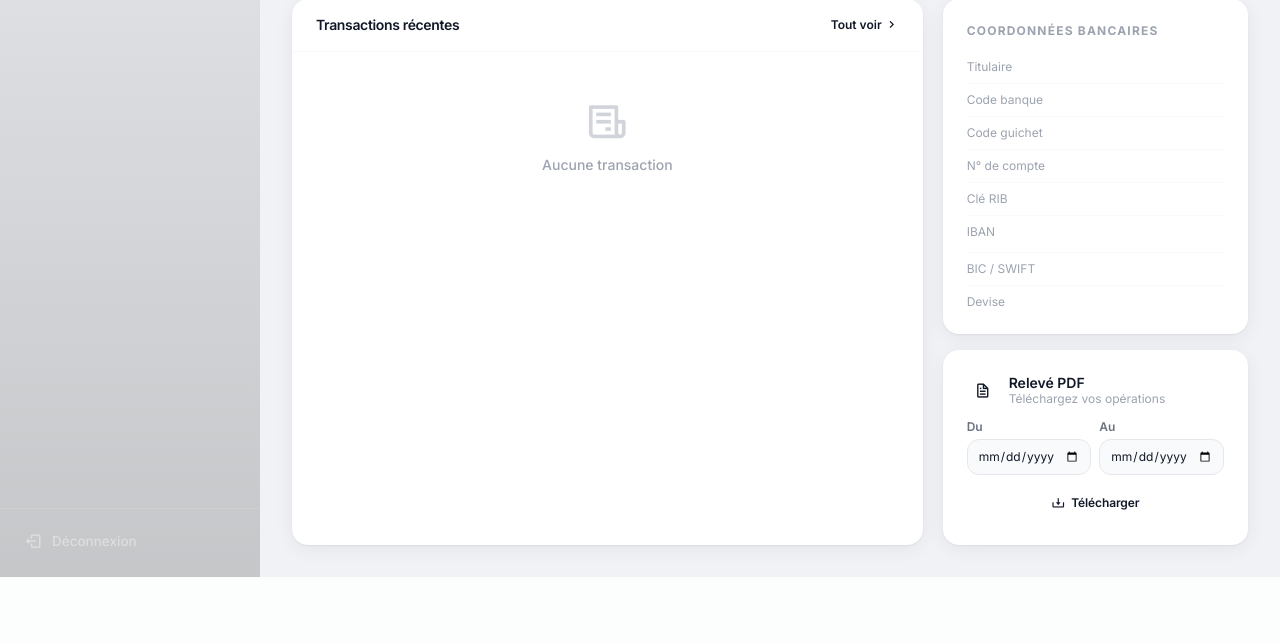
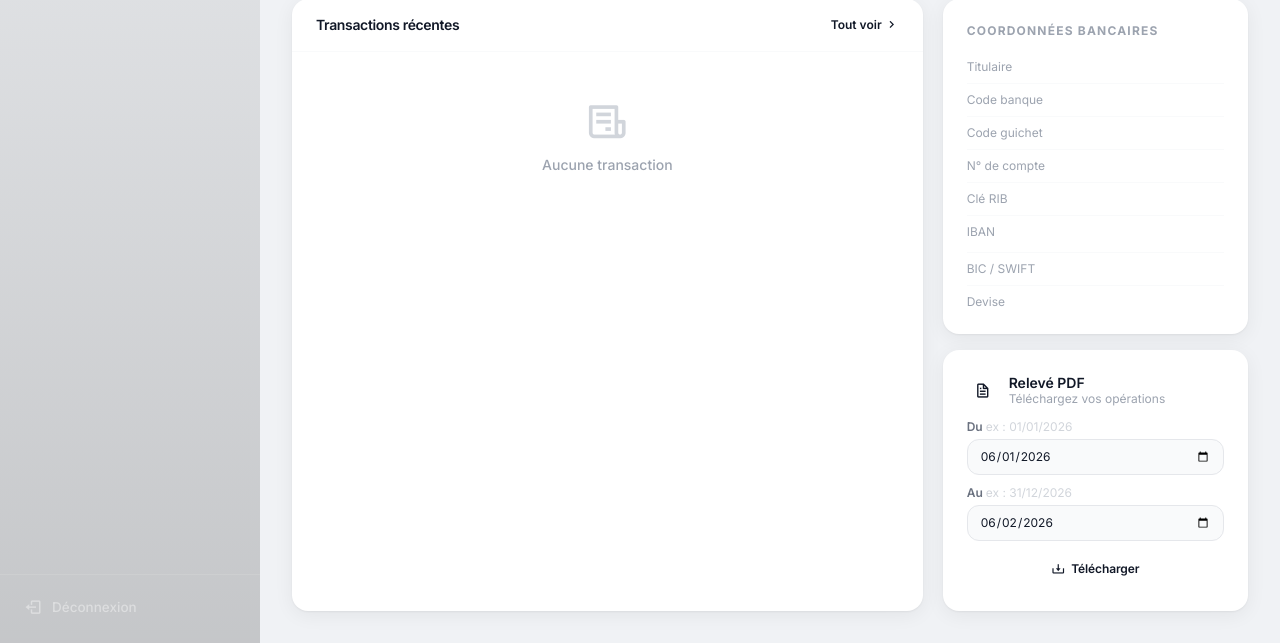
Before and after one commit to Chaka06/BANKING-PRO, a Django app: template templates/accounts/dashboard.html in a window 1280 px wide. Shown: the part 473-1116 px from the top of the page. Before the commit the page ends 1050 px from the top, so only its background shows below. Run offline with Django 5.2, Linux system fonts and the light colour scheme; the template is opened without the code that fills it, so the values that code supplies are empty; parts of the project's set-up code (start-up, migrations or seed data) failed here and were passed over; some libraries are stand-ins or nearby versions.

Commit message:
Fix relevé PDF card on dashboard: vertical layout, format hint, auto-fill current month
Co-Authored-By: Claude Sonnet 4.6 <noreply@anthropic.com>

```diff
--- a/templates/accounts/dashboard.html
+++ b/templates/accounts/dashboard.html
@@ -255,15 +255,15 @@
                     </div>
                 </div>
                 <form method="get" action="{% url 'download_statement' bank_slug=bank.slug %}" class="space-y-2.5">
-                    <div class="grid grid-cols-2 gap-2">
-                        <div>
-                            <label class="block text-xs text-gray-500 font-semibold mb-1">Du</label>
-                            <input type="date" name="date_from" class="w-full px-2.5 py-2 border border-gray-200 rounded-xl text-xs bg-gray-50" required>
-                        </div>
-                        <div>
-                            <label class="block text-xs text-gray-500 font-semibold mb-1">Au</label>
-                            <input type="date" name="date_to" class="w-full px-2.5 py-2 border border-gray-200 rounded-xl text-xs bg-gray-50" required>
-                        </div>
+                    <div>
+                        <label class="block text-xs text-gray-500 font-semibold mb-1">Du <span class="text-gray-300 font-normal">ex : 01/01/2026</span></label>
+                        <input type="date" name="date_from" id="dash-date-from"
+                               class="w-full px-3 py-2 border border-gray-200 rounded-xl text-xs bg-gray-50 focus:outline-none focus:bg-white" required>
+                    </div>
+                    <div>
+                        <label class="block text-xs text-gray-500 font-semibold mb-1">Au <span class="text-gray-300 font-normal">ex : 31/12/2026</span></label>
+                        <input type="date" name="date_to" id="dash-date-to"
+                               class="w-full px-3 py-2 border border-gray-200 rounded-xl text-xs bg-gray-50 focus:outline-none focus:bg-white" required>
                     </div>
                     <button type="submit" class="w-full btn-primary py-2.5 rounded-xl text-xs font-semibold flex items-center justify-center gap-1.5">
                         <i class="bx bx-download" style="font-size:14px;"></i>Télécharger
@@ -309,3 +309,18 @@
 
 </div>
 {% endblock %}
+
+{% block extra_scripts %}
+<script>
+(function() {
+    const from = document.getElementById('dash-date-from');
+    const to   = document.getElementById('dash-date-to');
+    if (!from || !to) return;
+    const today = new Date();
+    const first = new Date(today.getFullYear(), today.getMonth(), 1);
+    const iso = d => d.toISOString().slice(0, 10);
+    from.value = iso(first);
+    to.value   = iso(today);
+})();
+</script>
+{% endblock %}
```
